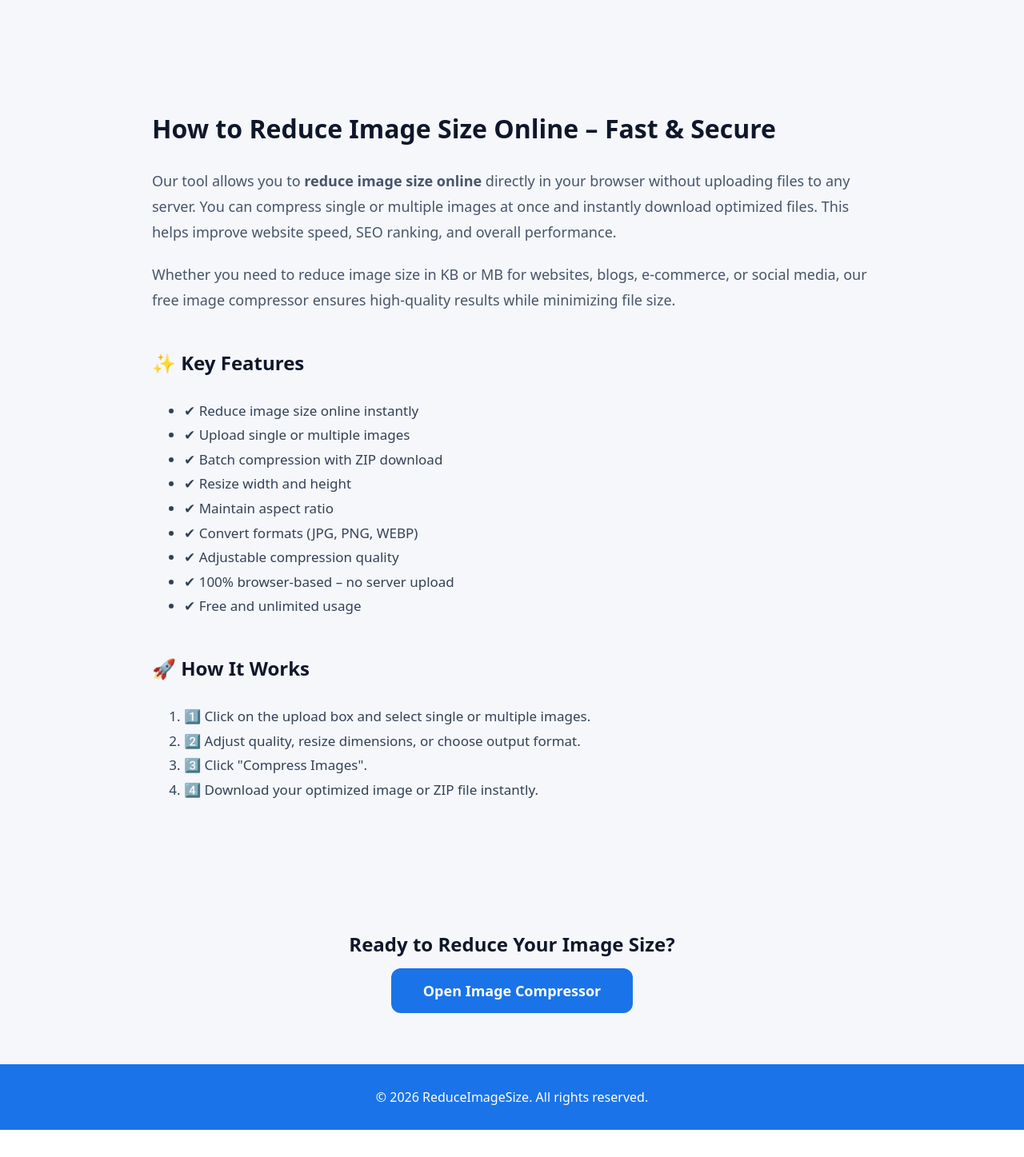
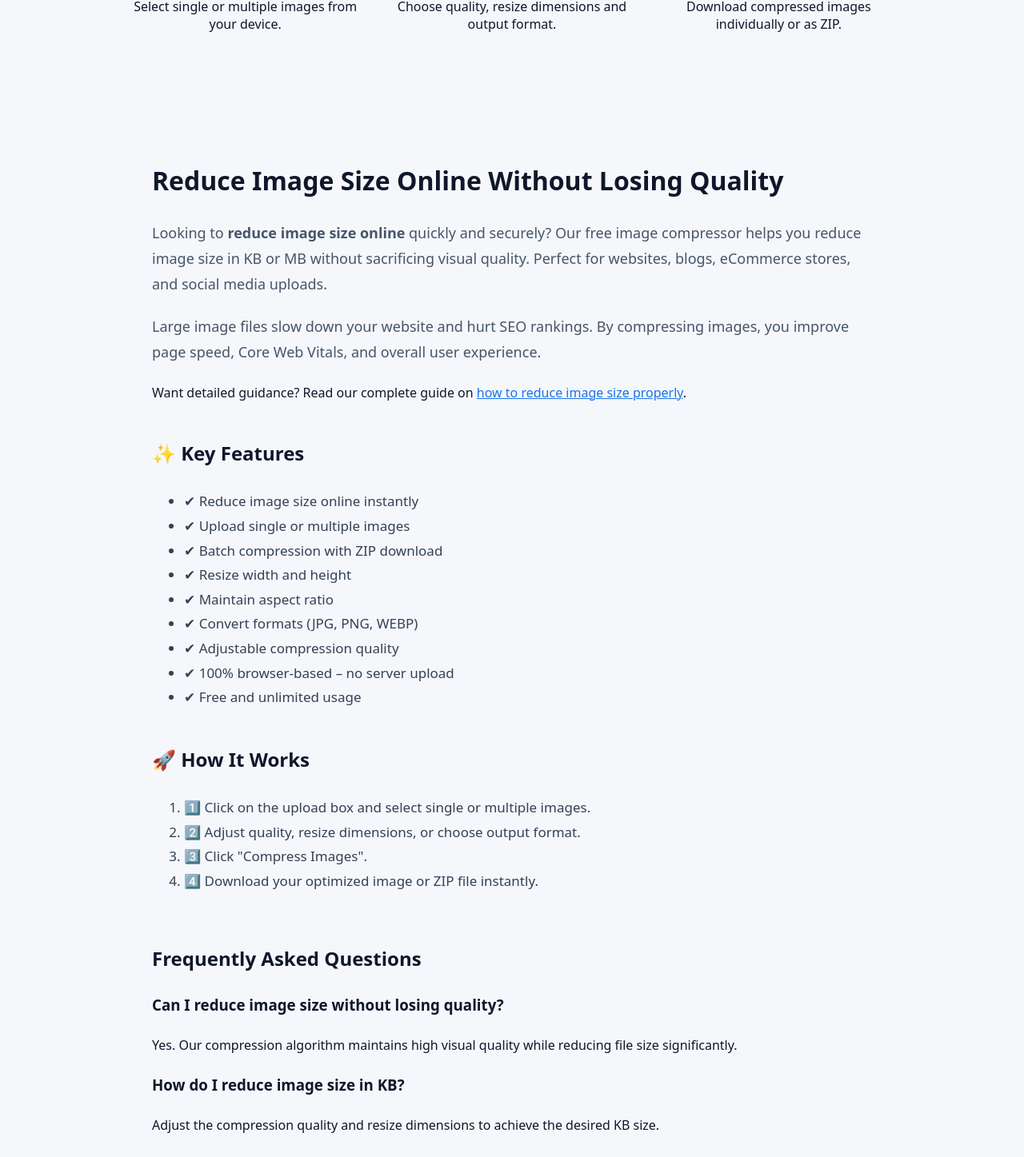
Before and after one commit to Rajat0323/reduce-image-size-online, a Next.js app: page / in a window 1280 px wide. Shown: the part 1297-2744 px from the top of the page at 80% size. Before the commit the page ends 2710 px from the top, so only its background shows below. Built offline with nearby package versions, Linux system fonts and the light colour scheme.

Commit message:
Upgrade homepage SEO for reduce image size keyword

```diff
--- a/src/app/page.tsx
+++ b/src/app/page.tsx
@@ -1,8 +1,20 @@
 export const metadata = {
-  title: "Reduce Image Size Online Free | Compress Images Instantly",
+  title: "Reduce Image Size Online Free (JPG, PNG, WEBP) – Fast & Secure Compressor",
   description:
-    "Reduce image size online for free. Compress JPG, PNG, and WEBP images directly in your browser. No upload required. Fast, secure and unlimited.",
+    "Reduce image size online free. Compress JPG, PNG and WEBP images instantly without losing quality. Reduce image size in KB or MB. 100% secure browser-based image compressor.",
+  keywords: [
+    "reduce image size",
+    "reduce image size online",
+    "compress image online",
+    "reduce image size in kb",
+    "reduce image size in mb",
+    "image compressor free",
+    "compress jpg",
+    "compress png",
+    "compress webp"
+  ],
 };
+
 
 export default function Home() {
   return (
@@ -18,8 +30,9 @@ export default function Home() {
         }}
       >
         <h1 style={{ fontSize: 48, marginBottom: 20 }}>
-          Reduce Image Size Online
+          Reduce Image Size Online Free – Compress JPG, PNG & WEBP Instantly
         </h1>
+
 
         <p style={{ fontSize: 18, color: "#555", marginBottom: 40 }}>
           Compress JPG, PNG and WEBP images directly in your browser.
@@ -123,21 +136,28 @@ export default function Home() {
       {/* SEO CONTENT SECTION */}
      <section style={{ maxWidth: 900, margin: "60px auto", lineHeight: 1.8 }}>
 <h2 style={{ fontSize: 32, marginBottom: 20 }}>
-    How to Reduce Image Size Online – Fast & Secure
+  Reduce Image Size Online Without Losing Quality
 </h2>
 
 <p style={{ color: "#475569", fontSize: 18 }}>
-    Our tool allows you to <strong>reduce image size online</strong> directly in your browser
-    without uploading files to any server. You can compress single or multiple images at once
-    and instantly download optimized files. This helps improve website speed, SEO ranking,
-    and overall performance.
+  Looking to <strong>reduce image size online</strong> quickly and securely?
+  Our free image compressor helps you reduce image size in KB or MB
+  without sacrificing visual quality. Perfect for websites, blogs,
+  eCommerce stores, and social media uploads.
 </p>
 
 <p style={{ color: "#475569", fontSize: 18, marginTop: 20 }}>
-    Whether you need to reduce image size in KB or MB for websites, blogs, e-commerce,
-    or social media, our free image compressor ensures high-quality results while
-    minimizing file size.
+  Large image files slow down your website and hurt SEO rankings.
+  By compressing images, you improve page speed, Core Web Vitals,
+  and overall user experience.
 </p>
+   <p style={{ marginTop: 20 }}>
+  Want detailed guidance? Read our complete guide on{" "}
+  <a href="/blog/how-to-reduce-image-size" style={{ color: "#1a73e8" }}>
+    how to reduce image size properly
+  </a>.
+</p>
+
 
   <h3 style={{ marginTop: 40, fontSize: 24 }}>
     ✨ Key Features
@@ -169,6 +189,25 @@ export default function Home() {
 
 
       {/* CTA SECTION */}
+      <section style={{ maxWidth: 900, margin: "60px auto", lineHeight: 1.8 }}>
+  <h2>Frequently Asked Questions</h2>
+
+  <h3>Can I reduce image size without losing quality?</h3>
+  <p>
+    Yes. Our compression algorithm maintains high visual quality while reducing file size significantly.
+  </p>
+
+  <h3>How do I reduce image size in KB?</h3>
+  <p>
+    Adjust the compression quality and resize dimensions to achieve the desired KB size.
+  </p>
+
+  <h3>Is this image compressor secure?</h3>
+  <p>
+    Yes. All processing happens inside your browser. No images are uploaded to any server.
+  </p>
+</section>
+
       <section
         style={{
           padding: "80px 20px",
```
Lines whose indentation alone changed are shown as unchanged.
